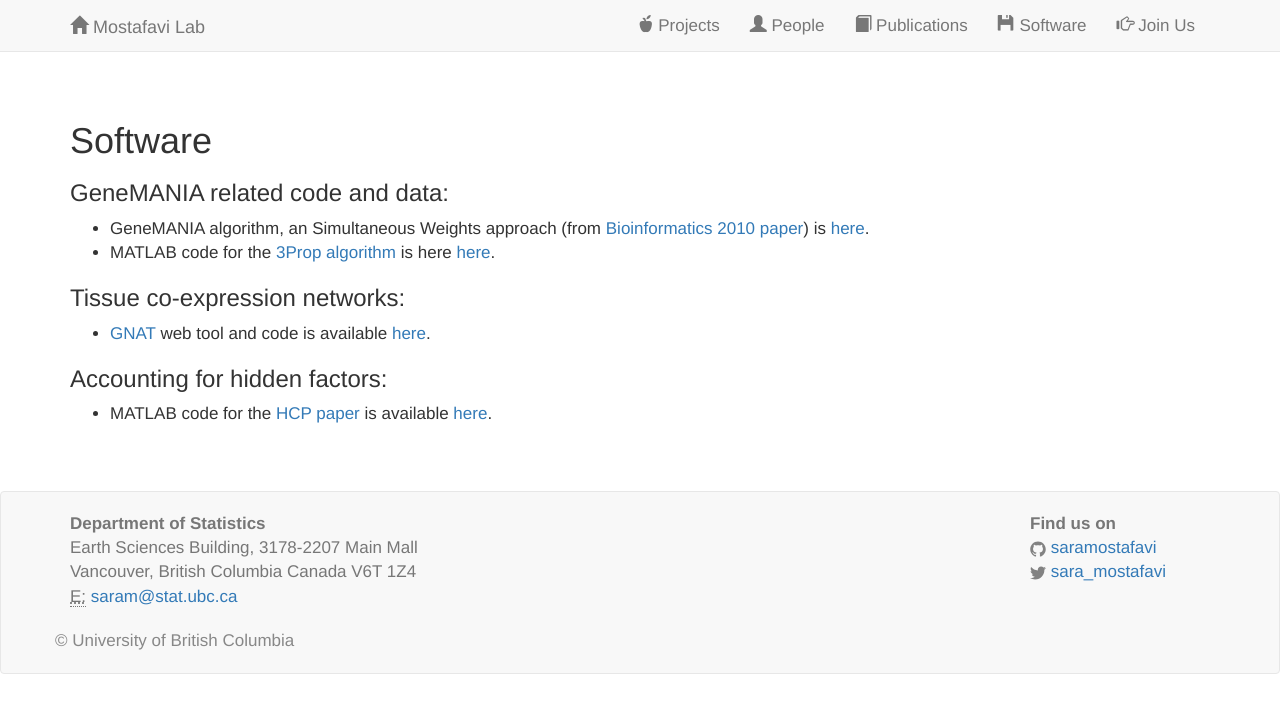
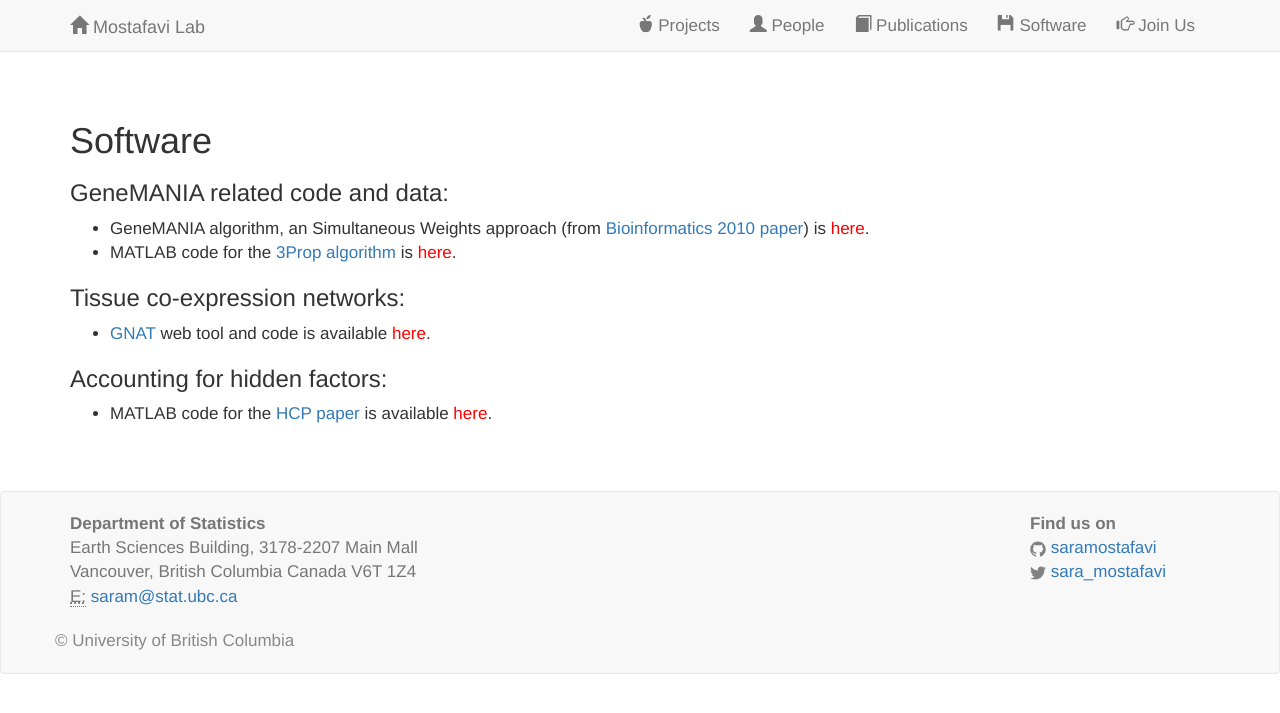
Before and after one commit to saramostafavi/saramostafavi.github.io, a Jekyll site: the page built from software.html, in a window 1280 px wide. Shown: the top 713 px of the page. Built offline with Jekyll 4.4.1, drawn with Linux system fonts in a browser that asks for light colours; nearby versions of some CDN libraries; a style sheet for code colours, icons or effects is not loaded.

Commit message:
Update software.html

```diff
--- a/software.html
+++ b/software.html
@@ -8,8 +8,8 @@
      <h3>GeneMANIA related code and data:</h3>
      <p>
      <ul>
-         <li>GeneMANIA algorithm, an Simultaneous Weights approach (from <a href="http://www.ncbi.nlm.nih.gov/pubmed/20507895">Bioinformatics 2010 paper</a>) is <a href="http://morrislab.med.utoronto.ca/~sara/SW/">here</a>.</li>
-         <li>MATLAB code for the <a href="http://www.ncbi.nlm.nih.gov/pmc/articles/PMC3532359/">3Prop algorithm</a> is here <a href="http://ai.stanford.edu/~saram/3propcode.zip">here</a>.</li>
+         <li>GeneMANIA algorithm, an Simultaneous Weights approach (from <a href="http://www.ncbi.nlm.nih.gov/pubmed/20507895">Bioinformatics 2010 paper</a>) is <a href="http://morrislab.med.utoronto.ca/~sara/SW/" style="color:red">here</a>.</li>
+         <li>MATLAB code for the <a href="http://www.ncbi.nlm.nih.gov/pmc/articles/PMC3532359/">3Prop algorithm</a> is <a href="http://ai.stanford.edu/~saram/3propcode.zip" style="color:red">here</a>.</li>
      </ul>
       </p>
 
@@ -17,14 +17,14 @@
       <h3>Tissue co-expression networks:</h3>
       <p>
           <ul>
-          <li><a href="http://www.ncbi.nlm.nih.gov/pubmed/25970446">GNAT</a> web tool and code is available <a href="http://mostafavilab.stat.ubc.ca/gnat/">here</a>.</li>
+          <li><a href="http://www.ncbi.nlm.nih.gov/pubmed/25970446">GNAT</a> web tool and code is available <a href="http://mostafavilab.stat.ubc.ca/gnat/" style="color:red">here</a>.</li>
           </ul>
       </p>
 
     <h3>Accounting for hidden factors:</h3>
       <p>
           <ul>
-          <li>MATLAB code for the <a hre="http://www.ncbi.nlm.nih.gov/pubmed/23874524"> HCP paper</a> is available <a href="http://ai.stanford.edu/~saram/HCP/">here</a>.</li>
+          <li>MATLAB code for the <a hre="http://www.ncbi.nlm.nih.gov/pubmed/23874524"> HCP paper</a> is available <a href="http://ai.stanford.edu/~saram/HCP/" style="color:red">here</a>.</li>
           </ul>
       </p>
 
```
